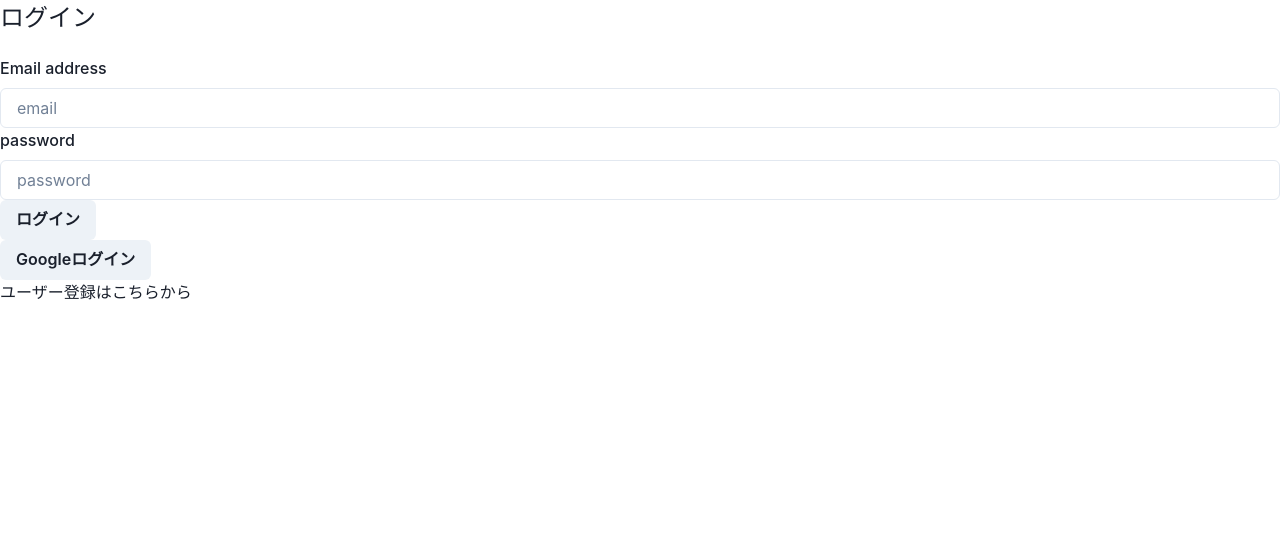
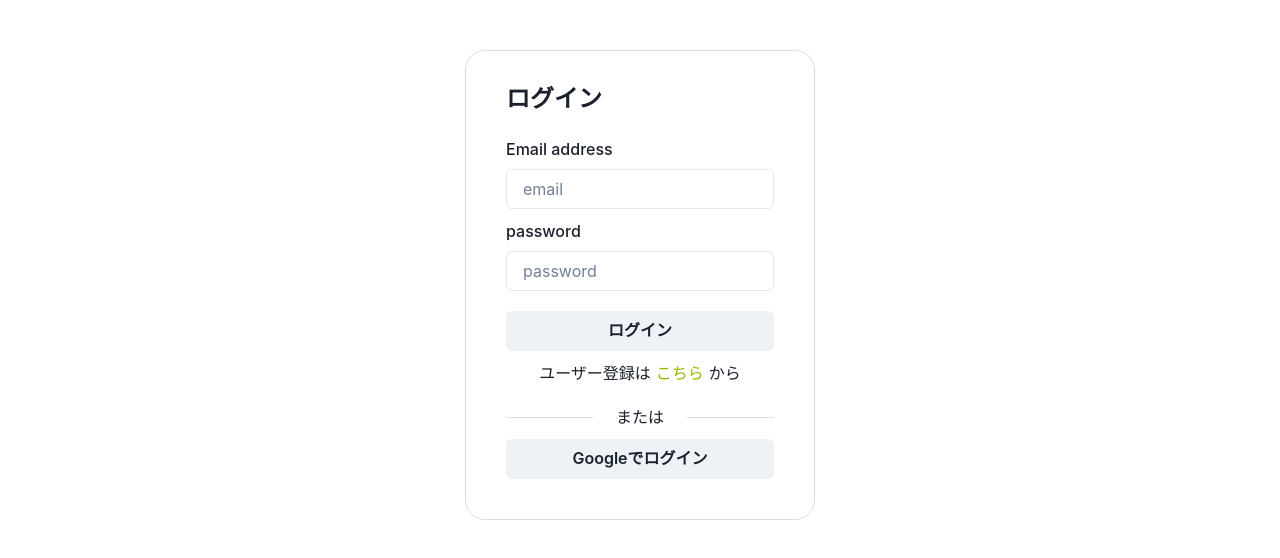
Before and after one commit to Maki0322/next-todolist, a Next.js app: page /login in a window 1280 px wide. Shown: the top 558 px of the page. Built offline with nearby package versions, Linux system fonts and the light colour scheme; no server answers.

Commit message:
fix: ログイン画面のcssの修正

```diff
--- a/pages/login.tsx
+++ b/pages/login.tsx
@@ -3,10 +3,15 @@ import Link from 'next/link'
 import React, { useState } from 'react'
 import styles from '../styles/login.module.css'
 import {
+  Box,
  Button,
+ Center,
+ Flex,
  FormLabel,
+ Highlight,
  Input,
  Text,
+ Grid, GridItem,
 } from '@chakra-ui/react'
 import { useRouter } from 'next/router'
 import { getAuth, GoogleAuthProvider, signInWithEmailAndPassword, signInWithPopup, signInWithRedirect } from 'firebase/auth'
@@ -66,12 +71,23 @@ const login = () => {
 
   return (
     <>
-    <div>
-      <div>
-        <Text pb="20px" fontSize='2xl'>ログイン</Text>
+      <Box
+        w="350px"
+        m="50px auto"
+        p="30px 40px 40px 40px"
+        border="solid 1px rgb(220, 220, 220)"
+        borderRadius="20px"
+      >
+        <Text
+          pb="20px"
+          fontSize='2xl'
+          fontWeight="700"
+        >
+          ログイン
+        </Text>
         <form onSubmit={handleEmailLogin}>
           {error && <p style={{color: 'red'}}>{error}</p>}
-            <div>
+          <Box>
             <FormLabel>Email address</FormLabel>
             <Input
                 id="email"
@@ -79,8 +95,8 @@ const login = () => {
                 type="email"
                 placeholder="email"
               />
-            </div>
-            <div>
+          </Box>
+          <Box mt="10px">
             <FormLabel>password</FormLabel>
             <Input
                 id="password"
@@ -88,21 +104,54 @@ const login = () => {
                 type="password"
                 placeholder="password"
               />
-              </div>
-
-            <div className="login-button">
-            <Button type='submit' _hover={{backgroundColor:"rgba(206, 255, 0, 0.5)"}}>ログイン</Button>
-            </div>
+          </Box>
+          <Button
+            type='submit'
+            _hover={{backgroundColor:"rgba(206, 255, 0, 0.5)"}}
+            mt="20px"
+            w="100%"
+          >
+            ログイン
+          </Button>
         </form>
-            <Button onClick={handleGoogleLogin} type='submit' _hover={{backgroundColor:"rgba(206, 255, 0, 0.5)"}}>Googleログイン</Button>
-            <div className="link-to-signup-area">
-              ユーザー登録は<Link href={"/signup"}>こちら</Link>から
-            </div>
-        </div>
-
-      </div>
-
-
+        <Center mt="10px">
+            ユーザー登録は
+              <span className={styles.signup_link}>
+                <Link href={"/signup"}>
+                  こちら
+                </Link>
+              </span>
+            から
+        </Center>
+        <Grid
+          templateColumns='repeat(3, 1fr)'
+          gap={1}
+          placeItems="center"
+          m="20px 0 10px 0"
+        >
+          <GridItem
+            colSpan={1}
+            w='100%'
+            h='1px'
+            bg='rgb(220, 220, 220)'
+          />
+          <Center>または</Center>
+          <GridItem
+            colStart={3}
+            w='100%'
+            h='1px'
+            bg='rgb(220, 220, 220)'
+          />
+        </Grid>
+        <Button
+          onClick={handleGoogleLogin}
+          type='submit'
+          _hover={{backgroundColor:"rgba(206, 255, 0, 0.5)"}}
+          w="100%"
+        >
+          Googleでログイン
+        </Button>
+      </Box>
     </>
   )
 }
--- a/styles/login.module.css
+++ b/styles/login.module.css
@@ -1,3 +1,12 @@
-.box {
-  display: flex;
+.signup_link {
+  color: #93b800 ;
+
+  padding: 0 5px;
 }
+
+.signup_link:hover {
+  color: black;
+  background-color: rgba(206, 255, 0, 0.5);
+  border-radius: 10px;
+  transition: 0.2s;
+}
```
Lines whose indentation alone changed are shown as unchanged.
